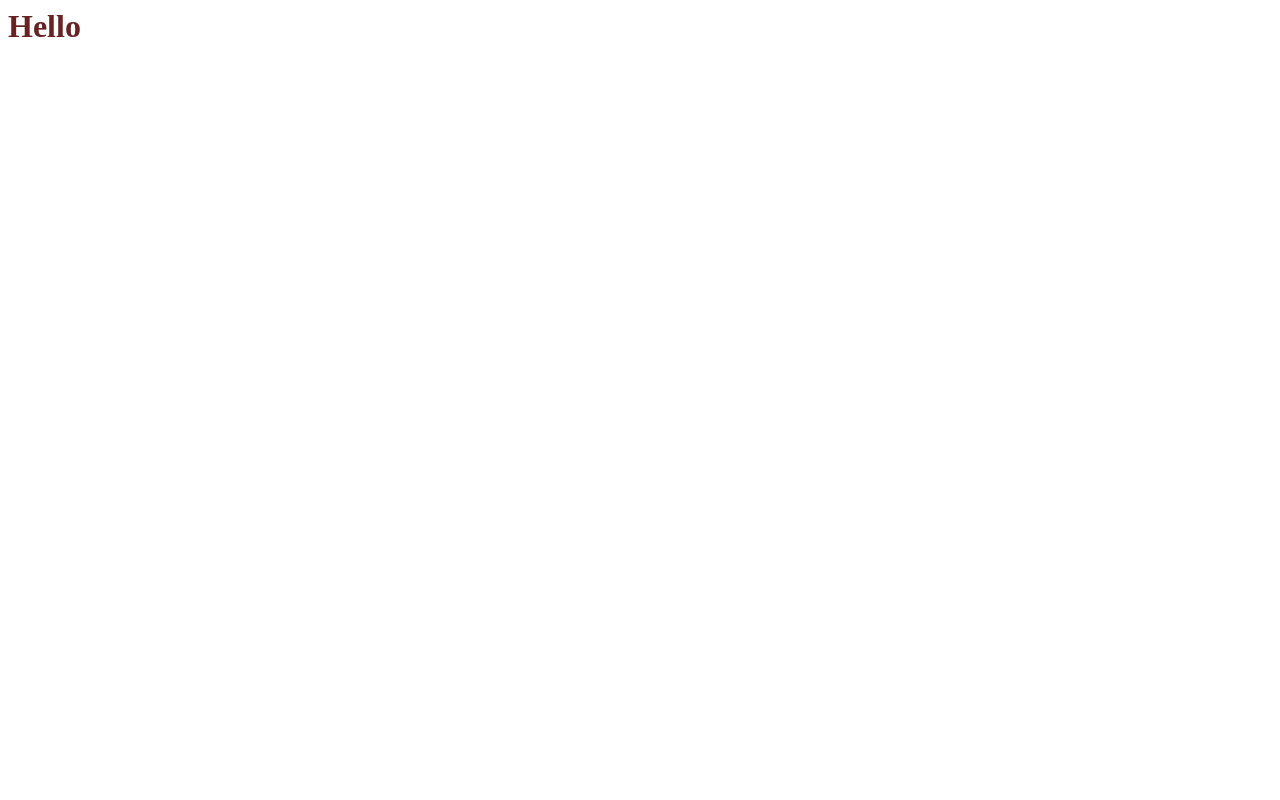
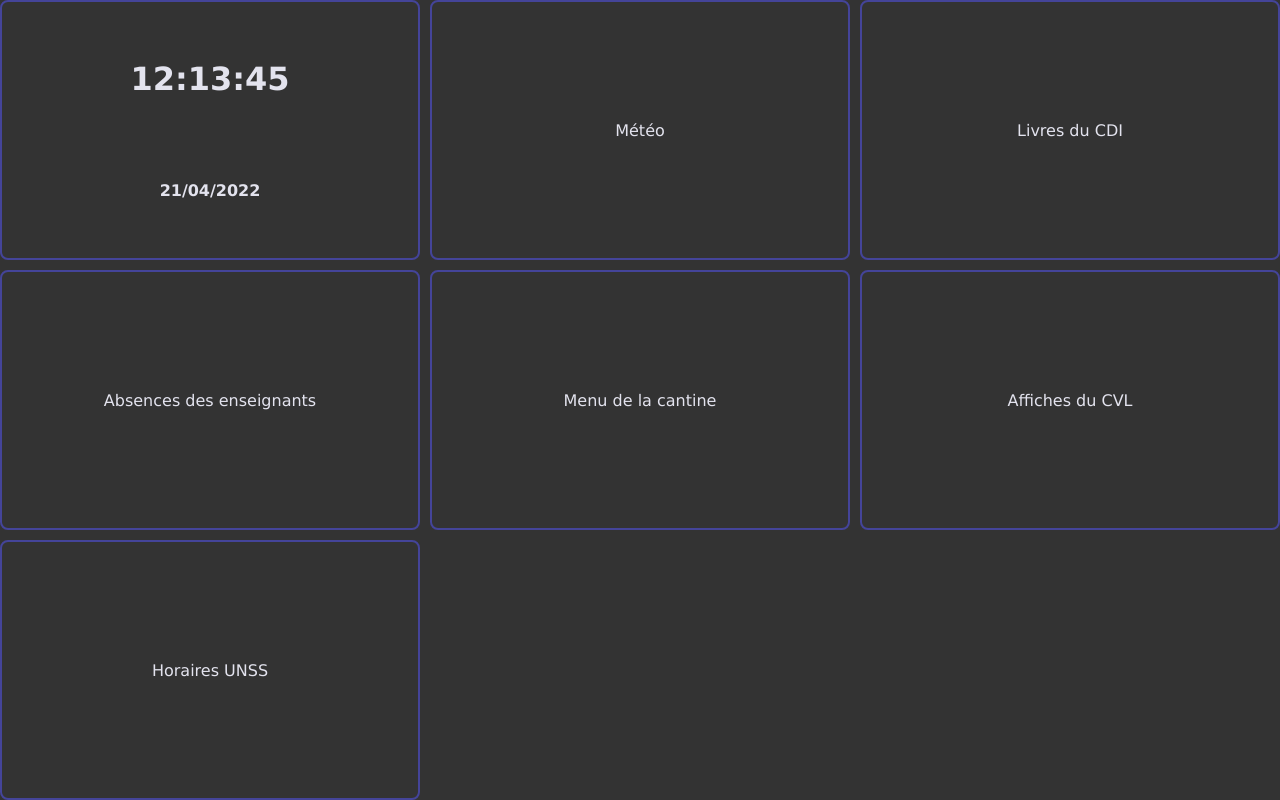
Before and after one commit to gbourel/AffichageBamana, a plain HTML site: page html/index.html in a window 1280 px wide. Drawn offline with Linux system fonts and the light colour scheme.

Commit message:
Affichage en grille.

```diff
--- a/html/bamana.css
+++ b/html/bamana.css
@@ -1,3 +1,35 @@
-h1 {
-  color: #672323;
+body {
+  background-color: #333;
+  margin: 0;
+  height: 100vh;
 }
+
+main {
+  display: grid;
+  margin: 0;
+  height: 100%;
+  grid-template-columns: repeat(3, 1fr);
+  gap: 10px;
+  grid-auto-rows: minmax(100px, auto);
+  font-family: Verdana, Geneva, Tahoma, sans-serif;
+  color: #E3E3EE;
+}
+
+div {
+  display: flex;
+  align-items: center;
+  justify-content: center;
+  border: 2px solid #449;
+  padding: 1rem;
+  border-radius: 0.5rem;
+}
+
+.dateheure {
+  flex-direction: column;
+  justify-content: space-around;
+  font-weight: bold;
+}
+
+#heure {
+  font-size: xx-large;
+}
--- /dev/null
+++ b/html/bamana.js
@@ -0,0 +1,21 @@
+(function (){
+  const elt_heure = document.getElementById('heure');
+  const elt_date = document.getElementById('date');
+
+  function format(n){
+    if(n < 10) {
+      return '0' + n;
+    }
+    return n;
+  }
+
+  function majHeure() {
+    let d = new Date();
+    let time = format(d.getHours()) + ':' + format(d.getMinutes()) + ':' + format(d.getSeconds());
+    let date = format(d.getDate()) + '/' + (format(d.getMonth()+1)) + '/' + format(d.getFullYear());
+    elt_heure.innerHTML = time;
+    elt_date.innerHTML = date;
+  }
+
+  setInterval(majHeure, 1000);
+})();
--- a/html/index.html
+++ b/html/index.html
@@ -1,8 +1,33 @@
+<!DOCTYPE html>
 <html>
   <head>
     <link rel="stylesheet" href="bamana.css">
   </head>
   <body>
-    <h1>Hello</h1>
+    <main>
+      <div class="dateheure">
+        <span id="heure">Heure</span>
+        <span id="date">Date</span>
+      </div>
+      <div class="meteo">
+        Météo
+      </div>
+      <div class="cdi">
+        Livres du CDI
+      </div>
+      <div class="absences">
+        Absences des enseignants
+      </div>
+      <div class="menu">
+        Menu de la cantine
+      </div>
+      <div class="cvl">
+        Affiches du CVL
+      </div>
+      <div class="unss">
+        Horaires UNSS
+      </div>
+    </main>
+    <script type="text/javascript" src="bamana.js"></script>
   </body>
 </html>
```
Also changed, not shown: README.md.
